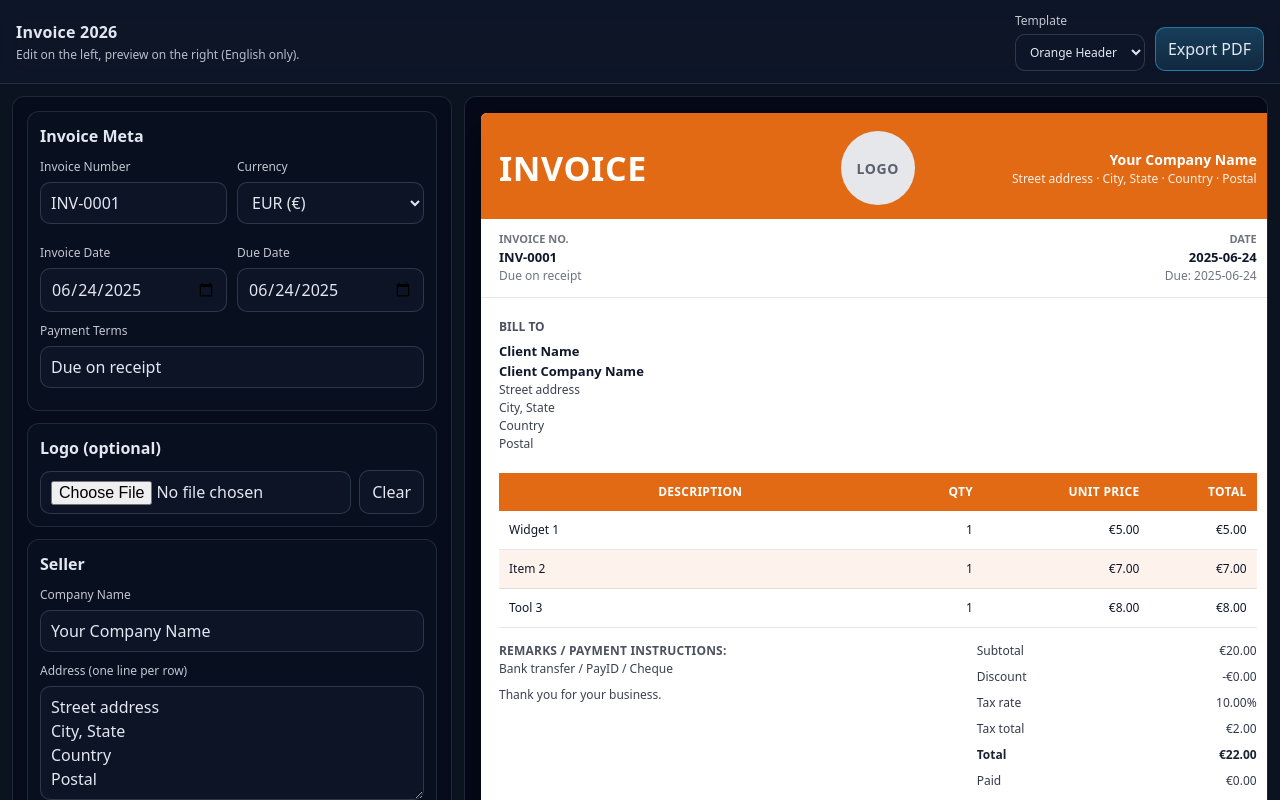
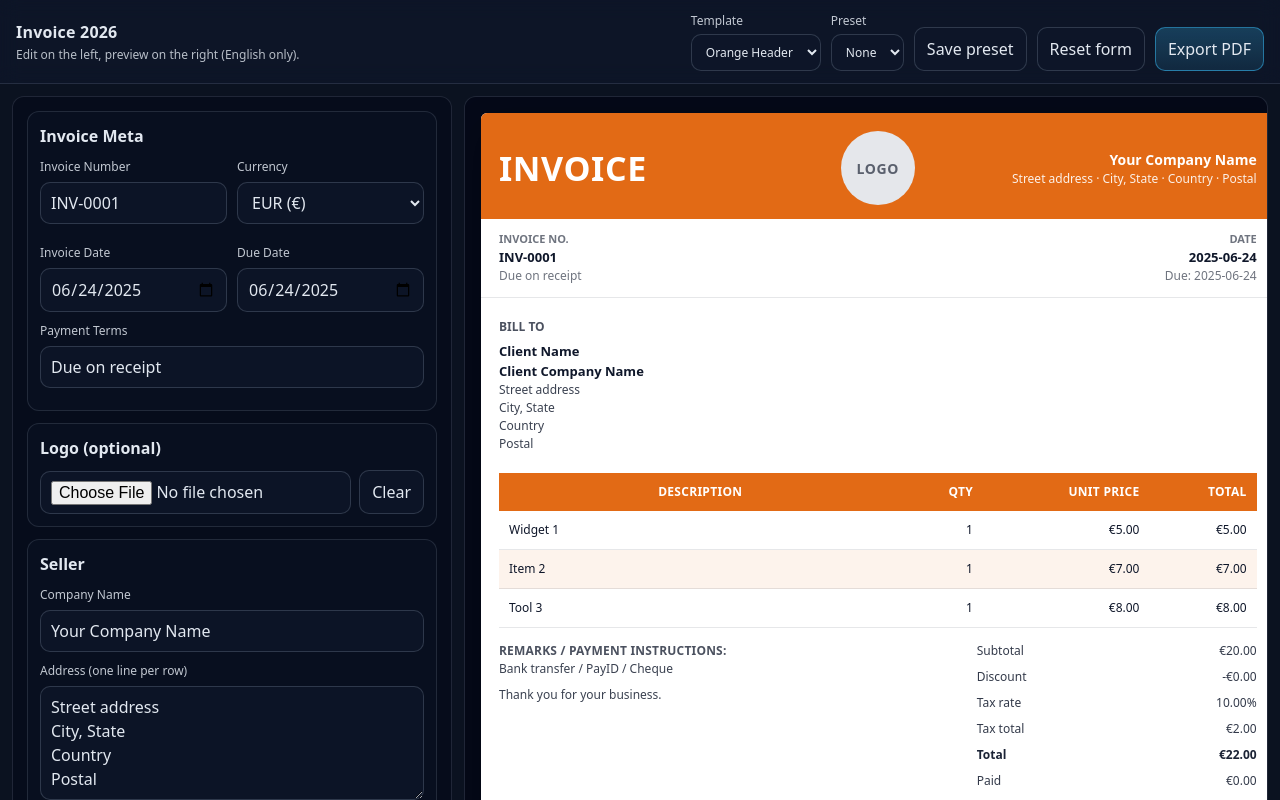
Before and after one commit to 507Jerry/invoice, a React (Vite) app: page / in a window 1280 px wide. Shown: the top 800 px of the page. Built offline with nearby package versions, Linux system fonts and the light colour scheme.

Commit message:
feat: add company/bank presets with selectable dropdown

```diff
--- a/src/App.tsx
+++ b/src/App.tsx
@@ -1,17 +1,24 @@
 import './App.css'
-import { useMemo, useRef, useState } from 'react'
+import { useEffect, useMemo, useRef, useState } from 'react'
 import { InvoiceEditor } from './features/invoice/InvoiceEditor'
 import { InvoicePreview } from './features/invoice/InvoicePreview'
 import { calcInvoiceTotals } from './utils/invoiceCalc'
 import { exportElementToPdfA4 } from './utils/pdf'
 import type { Invoice, InvoiceTemplateId } from './types/invoice'
+import {
+  clearInvoiceDraft,
+  loadInvoiceDraft,
+  loadInvoicePresets,
+  saveInvoiceDraft,
+  saveInvoicePresets,
+  type InvoicePreset,
+} from './utils/storage'
 
 /**
- * App 根组件：承载发票数据、模板选择与 PDF 导出。
+ * 创建一份带有默认值的发票。
  */
-function App() {
-  const [templateId, setTemplateId] = useState<InvoiceTemplateId>('orange')
-  const [invoice, setInvoice] = useState<Invoice>(() => ({
+function createDefaultInvoice(): Invoice {
+  return {
     meta: {
       invoiceNumber: 'INV-0001',
       invoiceDate: new Date().toISOString().slice(0, 10),
@@ -68,11 +75,112 @@ function App() {
     terms: 'Payment is due within the stated terms.',
     paymentInstructions: 'Bank transfer / PayID / Cheque',
     signatoryName: 'Authorized Signatory',
-  }))
+  }
+}
+
+/**
+ * App 根组件：承载发票数据、模板选择与 PDF 导出。
+ */
+function App() {
+  const [templateId, setTemplateId] = useState<InvoiceTemplateId>('orange')
+  const [presets, setPresets] = useState<InvoicePreset[]>(() => loadInvoicePresets())
+  const [selectedPresetId, setSelectedPresetId] = useState<string>('none')
+  const [invoice, setInvoice] = useState<Invoice>(() => {
+    const saved = loadInvoiceDraft()
+    if (saved) {
+      // 确保每一行条目都有 id
+      const itemsWithId = (saved.items ?? []).map((item) => ({
+        ...item,
+        id: item.id || crypto.randomUUID(),
+      }))
+      return { ...createDefaultInvoice(), ...saved, items: itemsWithId }
+    }
+    return createDefaultInvoice()
+  })
 
   const totals = useMemo(() => calcInvoiceTotals(invoice), [invoice])
   const previewRef = useRef<HTMLDivElement | null>(null)
   const [isExporting, setIsExporting] = useState(false)
+
+  // 自动把当前表单内容保存到 localStorage，方便下次打开时自动带出固定信息
+  useEffect(() => {
+    saveInvoiceDraft(invoice)
+  }, [invoice])
+
+  /**
+   * 从当前表单创建一个预设对象。
+   */
+  function createPresetFromInvoice(id: string, name: string): InvoicePreset {
+    return {
+      id,
+      name,
+      seller: invoice.seller,
+      bank: invoice.bank,
+      paymentInstructions: invoice.paymentInstructions,
+      terms: invoice.terms,
+      notes: invoice.notes,
+      signatoryName: invoice.signatoryName,
+    }
+  }
+
+  function handleReset() {
+    const fresh = createDefaultInvoice()
+    setInvoice(fresh)
+    clearInvoiceDraft()
+  }
+
+  function handleApplyPreset(id: string) {
+    setSelectedPresetId(id)
+    if (id === 'none') return
+    const preset = presets.find((p) => p.id === id)
+    if (!preset) return
+    setInvoice((prev) => ({
+      ...prev,
+      seller: preset.seller,
+      bank: preset.bank,
+      paymentInstructions: preset.paymentInstructions,
+      terms: preset.terms,
+      notes: preset.notes,
+      signatoryName: preset.signatoryName,
+    }))
+  }
+
+  function handleSavePreset() {
+    const defaultName = presets.length === 0 ? 'My company' : `Preset ${presets.length + 1}`
+    const nameInput = window.prompt('Preset name', defaultName)
+    const name = nameInput?.trim()
+    if (!name) return
+    let existing: InvoicePreset | undefined
+    if (selectedPresetId !== 'none') {
+      existing = presets.find((p) => p.id === selectedPresetId)
+    }
+    if (!existing) {
+      existing = presets.find((p) => p.name === name)
+    }
+
+    const id = existing ? existing.id : crypto.randomUUID()
+    const nextPreset = createPresetFromInvoice(id, name)
+    const nextList = [
+      ...presets.filter((p) => p.id !== id),
+      nextPreset,
+    ].sort((a, b) => a.name.localeCompare(b.name))
+
+    setPresets(nextList)
+    setSelectedPresetId(id)
+    saveInvoicePresets(nextList)
+  }
+
+  function handleDeletePreset() {
+    if (selectedPresetId === 'none') return
+    const target = presets.find((p) => p.id === selectedPresetId)
+    const label = target?.name ?? 'this preset'
+    const ok = window.confirm(`Delete preset "${label}"?`)
+    if (!ok) return
+    const nextList = presets.filter((p) => p.id !== selectedPresetId)
+    setPresets(nextList)
+    saveInvoicePresets(nextList)
+    setSelectedPresetId('none')
+  }
 
   async function onExportPdf() {
     if (!previewRef.current) return
@@ -108,6 +216,44 @@ function App() {
               <option value="blueLine">Blue Line</option>
             </select>
           </label>
+          <label className="topBar__label">
+            Preset
+            <select
+              className="control control--select"
+              value={selectedPresetId}
+              onChange={(e) => handleApplyPreset(e.target.value)}
+            >
+              <option value="none">None</option>
+              {presets.map((p) => (
+                <option key={p.id} value={p.id}>
+                  {p.name}
+                </option>
+              ))}
+            </select>
+          </label>
+          <button
+            className="button"
+            type="button"
+            onClick={handleSavePreset}
+          >
+            Save preset
+          </button>
+          {selectedPresetId !== 'none' && presets.length > 0 ? (
+            <button
+              className="button"
+              type="button"
+              onClick={handleDeletePreset}
+            >
+              Delete preset
+            </button>
+          ) : null}
+          <button
+            className="button"
+            type="button"
+            onClick={handleReset}
+          >
+            Reset form
+          </button>
           <button
             className="button button--primary"
             onClick={onExportPdf}
--- /dev/null
+++ b/src/utils/storage.ts
@@ -0,0 +1,92 @@
+import type { Invoice } from '../types/invoice'
+
+const STORAGE_KEY = 'invoice2026.invoice.draft.v1'
+const PRESET_KEY = 'invoice2026.presets.v1'
+
+/**
+ * 发票预设：只保存「公司 + 银行 + 付款说明等」这些相对固定的信息。
+ */
+export interface InvoicePreset {
+  id: string
+  name: string
+  seller: Invoice['seller']
+  bank: Invoice['bank']
+  paymentInstructions: string
+  terms: string
+  notes: string
+  signatoryName: string
+}
+
+/**
+ * 从浏览器 localStorage 读取发票草稿。
+ *
+ * @returns 若成功解析则返回 Invoice 对象，否则返回 null。
+ */
+export function loadInvoiceDraft(): Invoice | null {
+  if (typeof window === 'undefined') return null
+  try {
+    const raw = window.localStorage.getItem(STORAGE_KEY)
+    if (!raw) return null
+    const parsed = JSON.parse(raw) as Invoice
+    if (!parsed || typeof parsed !== 'object') return null
+    return parsed
+  } catch {
+    return null
+  }
+}
+
+/**
+ * 将当前发票草稿保存到 localStorage。
+ *
+ * @param invoice - 要保存的发票数据
+ */
+export function saveInvoiceDraft(invoice: Invoice): void {
+  if (typeof window === 'undefined') return
+  try {
+    window.localStorage.setItem(STORAGE_KEY, JSON.stringify(invoice))
+  } catch {
+    // 忽略存储错误（例如容量满或禁用）
+  }
+}
+
+/**
+ * 清除本地保存的发票草稿。
+ */
+export function clearInvoiceDraft(): void {
+  if (typeof window === 'undefined') return
+  try {
+    window.localStorage.removeItem(STORAGE_KEY)
+  } catch {
+    // ignore
+  }
+}
+
+/**
+ * 读取所有本地预设。
+ */
+export function loadInvoicePresets(): InvoicePreset[] {
+  if (typeof window === 'undefined') return []
+  try {
+    const raw = window.localStorage.getItem(PRESET_KEY)
+    if (!raw) return []
+    const parsed = JSON.parse(raw) as InvoicePreset[]
+    if (!Array.isArray(parsed)) return []
+    return parsed
+  } catch {
+    return []
+  }
+}
+
+/**
+ * 覆盖保存全部预设列表。
+ *
+ * @param presets - 要保存的预设数组
+ */
+export function saveInvoicePresets(presets: InvoicePreset[]): void {
+  if (typeof window === 'undefined') return
+  try {
+    window.localStorage.setItem(PRESET_KEY, JSON.stringify(presets))
+  } catch {
+    // ignore
+  }
+}
```
